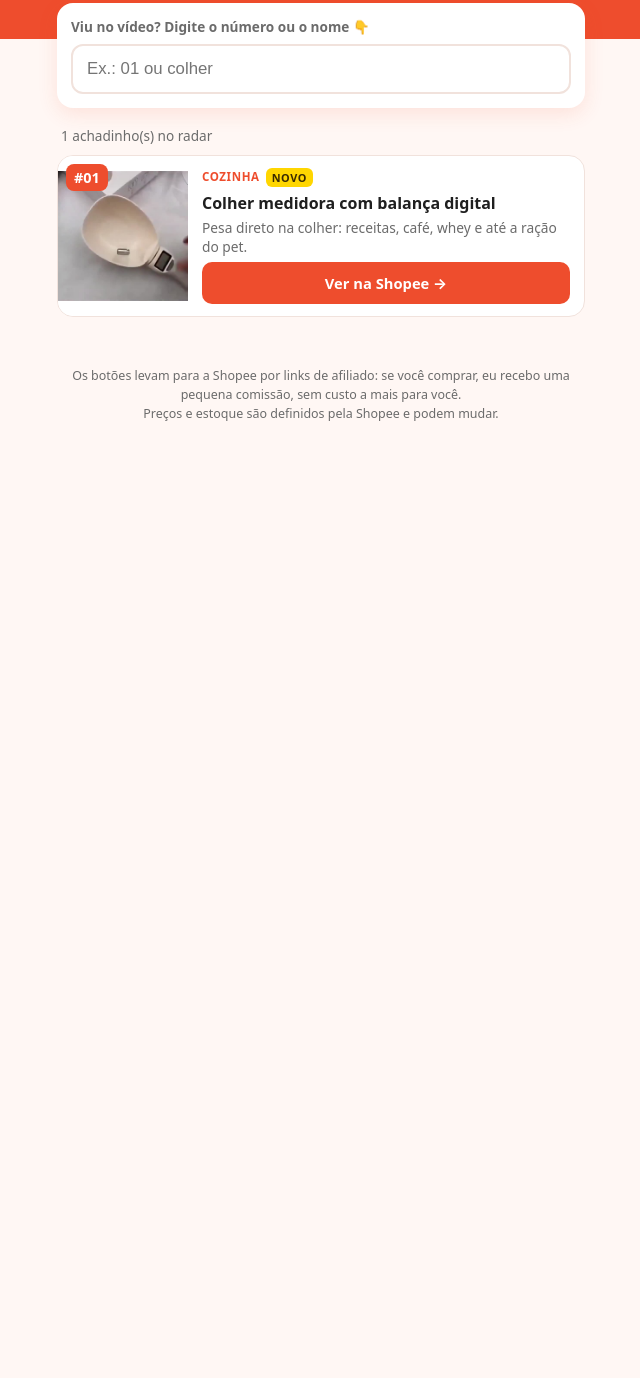
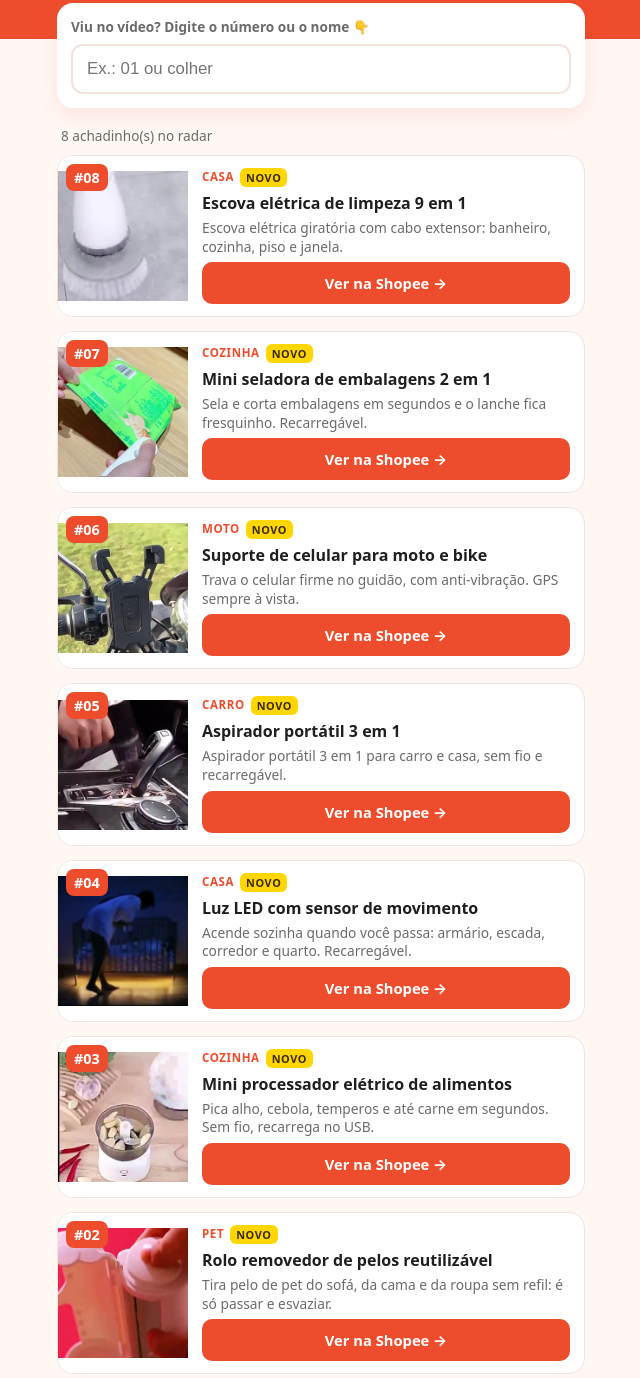
Before and after one commit to radarachadao/radarachadao.github.io, a plain HTML site: page index.html in a window 1280 px wide. Shown: the part 255-1633 px from the top of the page, without its empty margins (319-959 px from the left). Before the commit the page ends 800 px from the top, so only its background shows below. Drawn offline with Linux system fonts and the light colour scheme.

Commit message:
Add files via upload

```diff
--- a/index.html
+++ b/index.html
@@ -87,6 +87,69 @@
    num: número que aparece no vídeo | link: link de afiliado da Shopee */
 const PRODUTOS = [
   {
+    num: "08",
+    nome: "Escova elétrica de limpeza 9 em 1",
+    descricao: "Escova elétrica giratória com cabo extensor: banheiro, cozinha, piso e janela.",
+    categoria: "Casa",
+    foto: "08-produto.jpg",
+    link: "https://s.shopee.com.br/30piEGNQBE",
+    data: "2026-11-26"
+  },
+  {
+    num: "07",
+    nome: "Mini seladora de embalagens 2 em 1",
+    descricao: "Sela e corta embalagens em segundos e o lanche fica fresquinho. Recarregável.",
+    categoria: "Cozinha",
+    foto: "07-produto.jpg",
+    link: "https://s.shopee.com.br/4qHMPdGRSZ",
+    data: "2026-11-25"
+  },
+  {
+    num: "06",
+    nome: "Suporte de celular para moto e bike",
+    descricao: "Trava o celular firme no guidão, com anti-vibração. GPS sempre à vista.",
+    categoria: "Moto",
+    foto: "06-produto.jpg",
+    link: "https://s.shopee.com.br/9KjlmPv7DP",
+    data: "2026-11-24"
+  },
+  {
+    num: "05",
+    nome: "Aspirador portátil 3 em 1",
+    descricao: "Aspirador portátil 3 em 1 para carro e casa, sem fio e recarregável.",
+    categoria: "Carro",
+    foto: "05-produto.jpg",
+    link: "https://s.shopee.com.br/8VAemLKTg2",
+    data: "2026-11-23"
+  },
+  {
+    num: "04",
+    nome: "Luz LED com sensor de movimento",
+    descricao: "Acende sozinha quando você passa: armário, escada, corredor e quarto. Recarregável.",
+    categoria: "Casa",
+    foto: "04-produto.jpg",
+    link: "https://s.shopee.com.br/80EOBQMNgv",
+    data: "2026-11-22"
+  },
+  {
+    num: "03",
+    nome: "Mini processador elétrico de alimentos",
+    descricao: "Pica alho, cebola, temperos e até carne em segundos. Sem fio, recarrega no USB.",
+    categoria: "Cozinha",
+    foto: "03-produto.jpg",
+    link: "https://s.shopee.com.br/8AXoNjLkLw",
+    data: "2026-11-21"
+  },
+  {
+    num: "02",
+    nome: "Rolo removedor de pelos reutilizável",
+    descricao: "Tira pelo de pet do sofá, da cama e da roupa sem refil: é só passar e esvaziar.",
+    categoria: "Pet",
+    foto: "02-produto.jpg",
+    link: "https://s.shopee.com.br/7fbXmoNeMp",
+    data: "2026-11-20"
+  },
+  {
     num: "01",
     nome: "Colher medidora com balança digital",
     descricao: "Pesa direto na colher: receitas, café, whey e até a ração do pet.",
```
Also changed, not shown: 02-produto.jpg (added), 03-produto.jpg (added), 04-produto.jpg (added), 05-produto.jpg (added), 06-produto.jpg (added), 07-produto.jpg (added), 08-produto.jpg (added).
